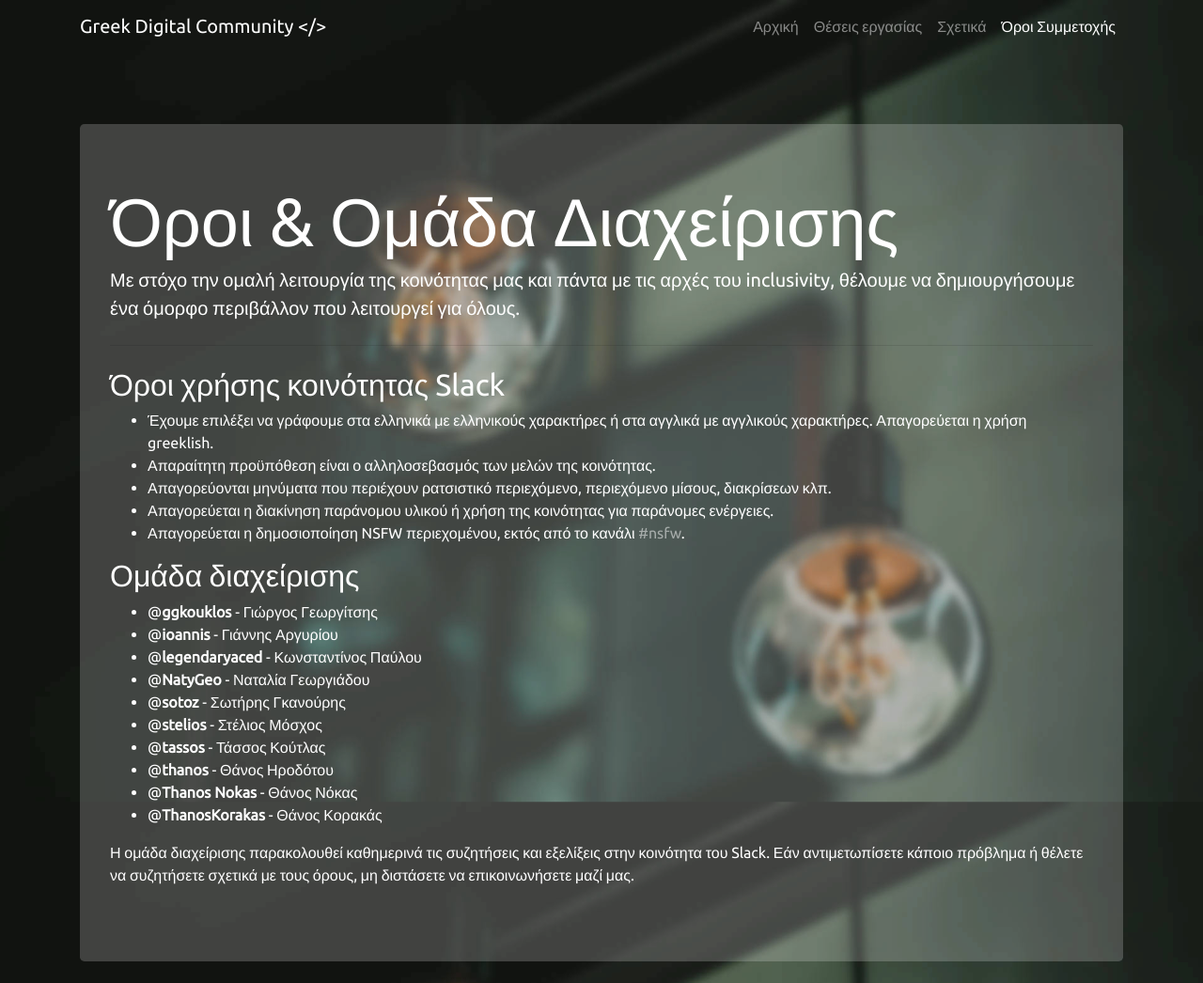
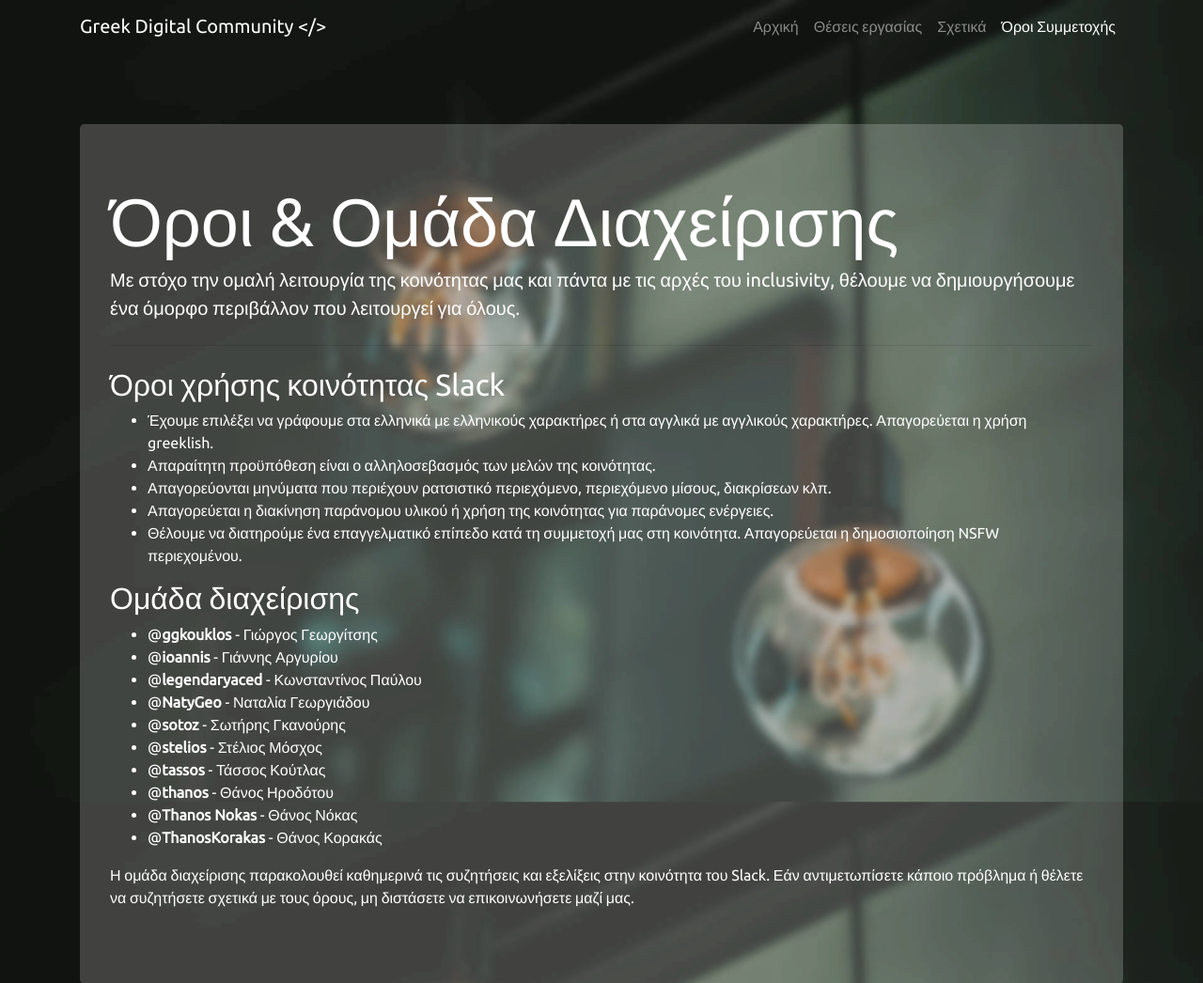
Before and after one commit to greekdigitalcommunity/greekdigitalcommunity.github.io, a website: page terms.html in a window 1280 px wide. Shown: the top 1046 px of the page at 94% size. Drawn offline with Linux system fonts and the light colour scheme.

Commit message:
changed nsfw terms

```diff
--- a/terms.html
+++ b/terms.html
@@ -74,7 +74,7 @@
             <li>Απαραίτητη προϋπόθεση είναι ο αλληλοσεβασμός των μελών της κοινότητας.</li>
             <li>Απαγορεύονται μηνύματα που περιέχουν ρατσιστικό περιεχόμενο, περιεχόμενο μίσους, διακρίσεων κλπ.</li>
             <li>Απαγορεύεται η διακίνηση παράνομου υλικού ή χρήση της κοινότητας για παράνομες ενέργειες.</li>
-            <li>Απαγορεύεται η δημοσιοποίηση NSFW περιεχομένου, εκτός από το κανάλι <a class="link" href="https://greekdigitalcommunity.slack.com/messages/CL2RQGML6/">#nsfw</a>.</li>
+            <li>Θέλουμε να διατηρούμε ένα επαγγελματικό επίπεδο κατά τη συμμετοχή μας στη κοινότητα. Απαγορεύεται η δημοσιοποίηση NSFW περιεχομένου.</li>
           </ul>
           <h2>Ομάδα διαχείρισης</h2>
           <ul>
```
